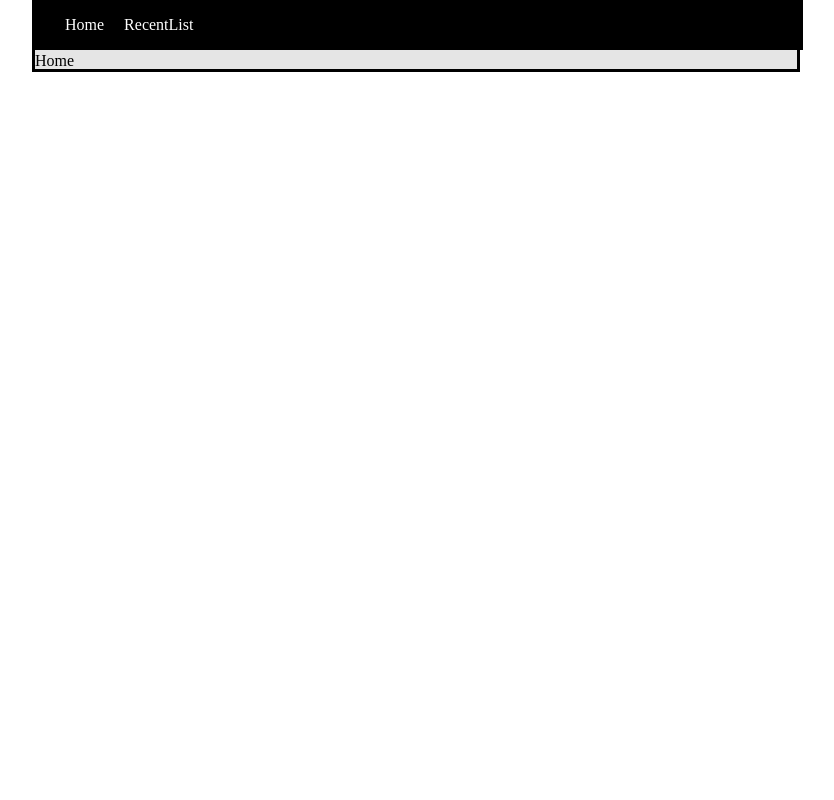
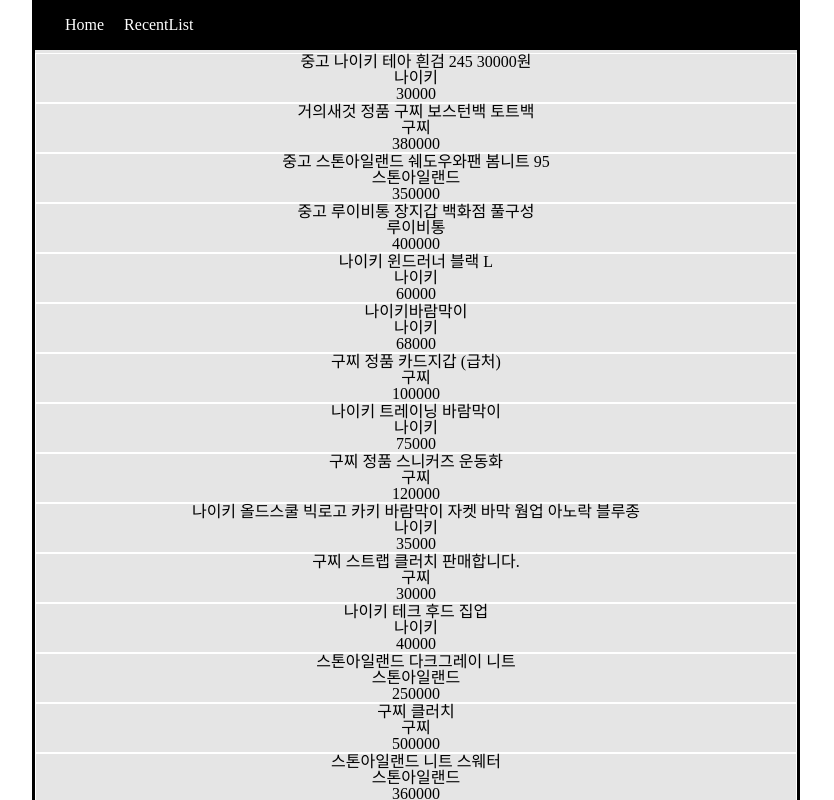
Before and after one commit to nain93/mrcamel_team5, a React (Create React App) app: page / in a window 1280 px wide. Shown: the top 800 px of the page, without its empty margins (224-1058 px from the left). Built offline with nearby package versions, Linux system fonts and the light colour scheme.

Commit message:
add:layout css수정

```diff
--- a/src/Components/Nav/index.js
+++ b/src/Components/Nav/index.js
@@ -3,7 +3,7 @@
 import styled from "styled-components";
 
 const Container = styled.nav`
-  width: 768px;
+  width: 765px;
   height: 50px;
   margin: 0 auto;
   position: fixed;
--- a/src/pages/Home.js
+++ b/src/pages/Home.js
@@ -1,22 +1,60 @@
 import React, { Component } from "react";
+import { Link } from "react-router-dom";
+import styled from "styled-components";
 import { getProducts } from "utils/api";
+
+const Container = styled.div`
+  width: 100%;
+`;
+
+const ItemList = styled.section`
+  display: grid;
+  grid-template-columns: repeat(1, 1fr);
+`;
+
+const Item = styled(Link)`
+  border: 1px solid white;
+  text-align: center;
+`;
 
 export default class Home extends Component {
   constructor() {
     super();
-    this.state = ({
+    this.state = {
       products: [],
-    });
+    };
   }
   componentDidMount() {
     getProducts().then((data) => {
-      data.forEach((o, i )=> o.id = i+ 1);
+      data.forEach((o, i) => (o.id = i + 1));
       this.setState({
         products: data,
       });
     });
   }
   render() {
-    return <div>Home</div>;
+    return (
+      <Container>
+        <ItemList>
+          {this.state.products.map((item, idx) => (
+            <Item
+              to={{
+                pathname: `/product`,
+                state: {
+                  title: item.title,
+                  brand: item.brand,
+                  price: item.price,
+                },
+              }}
+              key={idx}
+            >
+              <div>{item.title}</div>
+              <div>{item.brand}</div>
+              <div>{item.price}</div>
+            </Item>
+          ))}
+        </ItemList>
+      </Container>
+    );
   }
 }
--- a/src/pages/Product.js
+++ b/src/pages/Product.js
@@ -1,7 +1,12 @@
 import React, { Component } from "react";
+import styled from "styled-components";
+
+const Container = styled.div`
+  height: calc(100vh - 57px);
+`;
 
 export default class Product extends Component {
   render() {
-    return <div>Product</div>;
+    return <Container>Product</Container>;
   }
 }
--- a/src/pages/RecentList.js
+++ b/src/pages/RecentList.js
@@ -1,7 +1,12 @@
 import React, { Component } from "react";
+import styled from "styled-components";
+
+const Container = styled.div`
+  height: calc(100vh - 57px);
+`;
 
 export default class RecentList extends Component {
   render() {
-    return <div>RecentList</div>;
+    return <Container>RecentList</Container>;
   }
 }
--- a/src/styles/GlobalStyles.js
+++ b/src/styles/GlobalStyles.js
@@ -10,6 +10,11 @@
     *{
         box-sizing:border-box
     }
+    body{
+        ::-webkit-scrollbar {
+        display: none;
+        }
+    }
 
 `;
 
```
